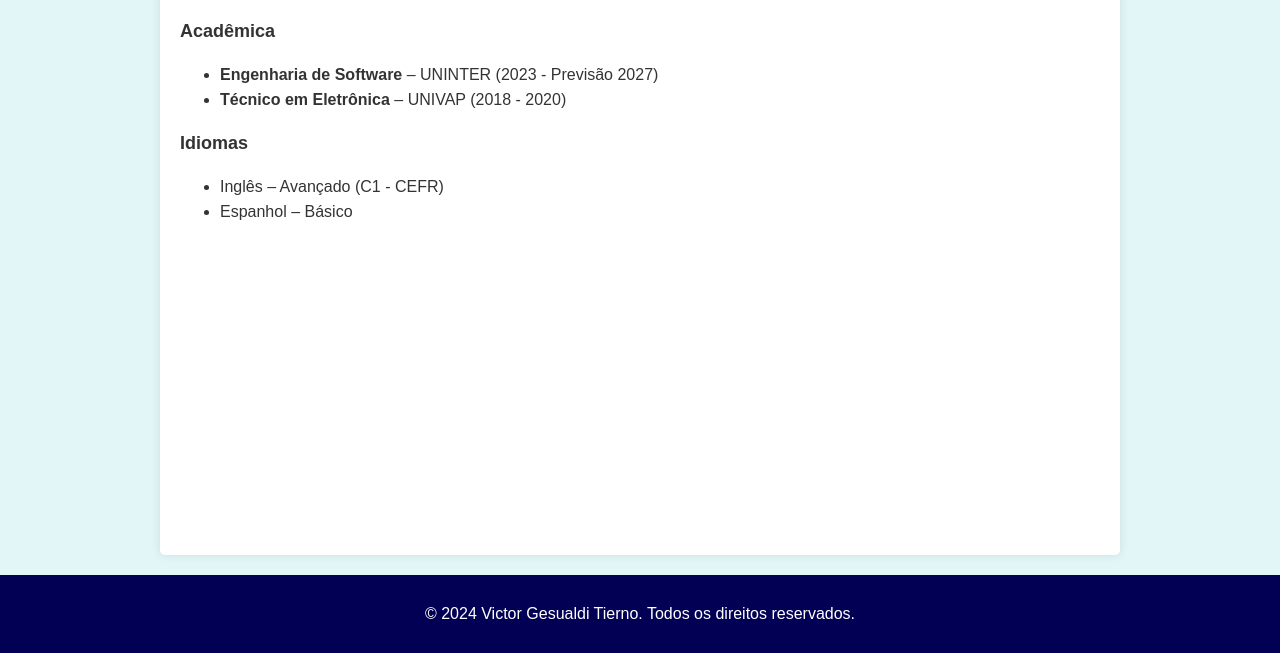
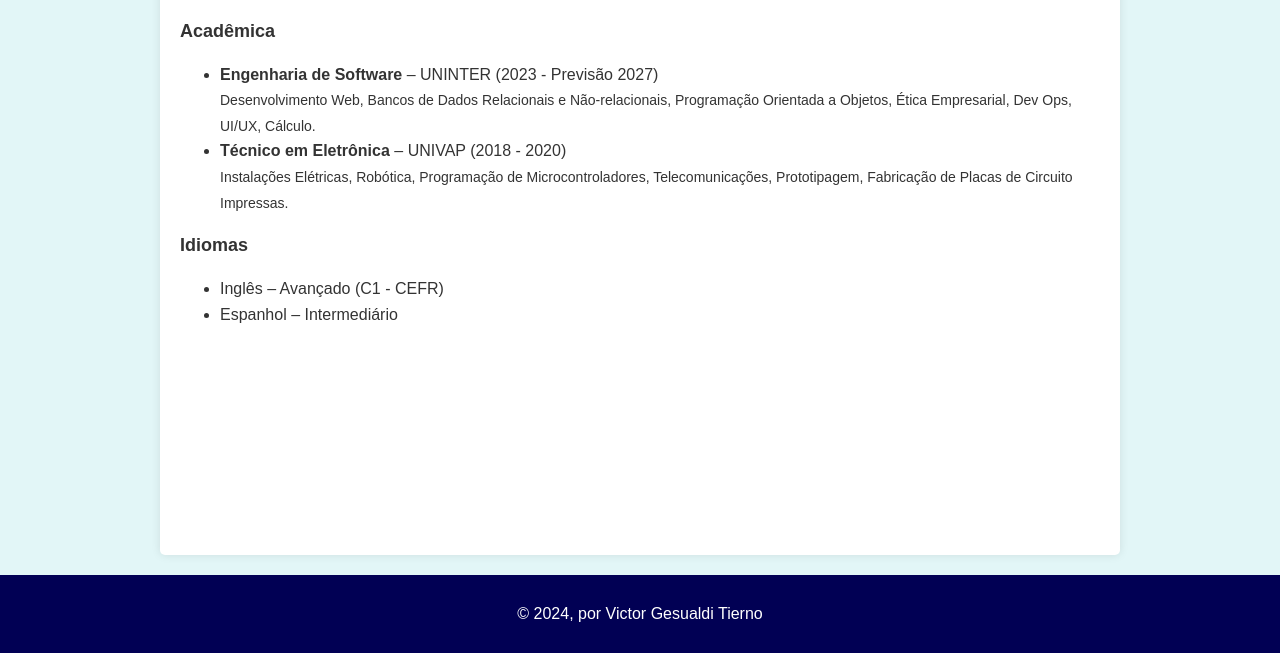
Before and after one commit to vgesualdi/victor-gesualdi, a plain HTML site: page formacao.html in a window 1280 px wide. Shown: the part 147-800 px from the top of the page. Drawn offline with Linux system fonts and the light colour scheme.

Commit message:
Update formacao.html
Polimento e adição de descrição

```diff
--- a/formacao.html
+++ b/formacao.html
@@ -26,19 +26,21 @@
         <h2>Acadêmica</h2>
         <ul>
             <li><strong>Engenharia de Software</strong> – UNINTER (2023 - Previsão 2027)</li>
+            <span>Desenvolvimento Web, Bancos de Dados Relacionais e Não-relacionais, Programação Orientada a Objetos, Ética Empresarial, Dev Ops, UI/UX, Cálculo.</span>
             <li><strong>Técnico em Eletrônica</strong> – UNIVAP (2018 - 2020)</li>
+            <span>Instalações Elétricas, Robótica, Programação de Microcontroladores, Telecomunicações, Prototipagem, Fabricação de Placas de Circuito Impressas.</span>
         </ul>
         <h2>Idiomas</h2>
         <ul>
             <li>Inglês – Avançado (C1 - CEFR)</li>
-        <li>Espanhol – Básico</li>
+            <li>Espanhol – Intermediário</li>
         </ul>
         </section>
     </main>
 
     <!-- Rodapé -->
     <footer>
-    <p>&copy; 2024 Victor Gesualdi Tierno. Todos os direitos reservados.</p>
+        <p>&copy; 2024, por Victor Gesualdi Tierno</p>
     </footer>
 </body>
 </html>
```
Lines whose indentation alone changed are shown as unchanged.
